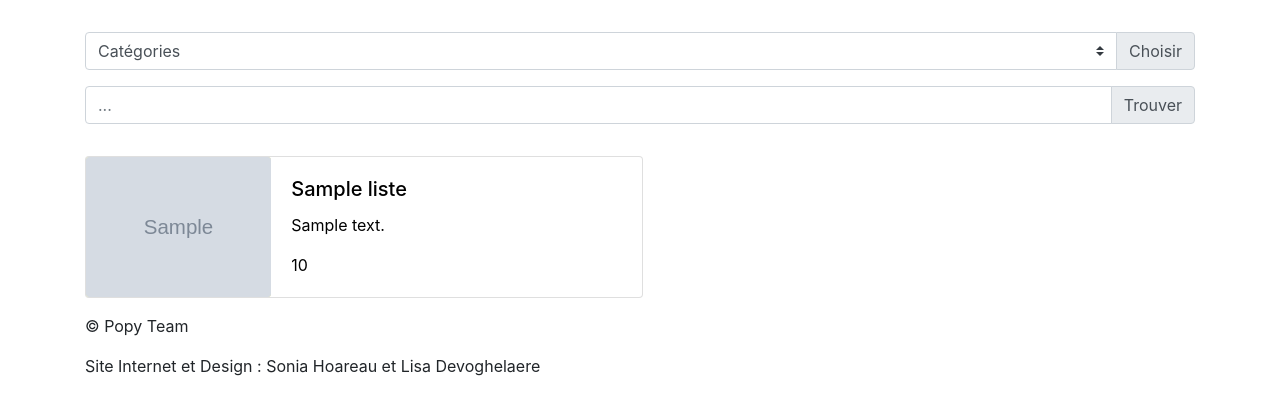
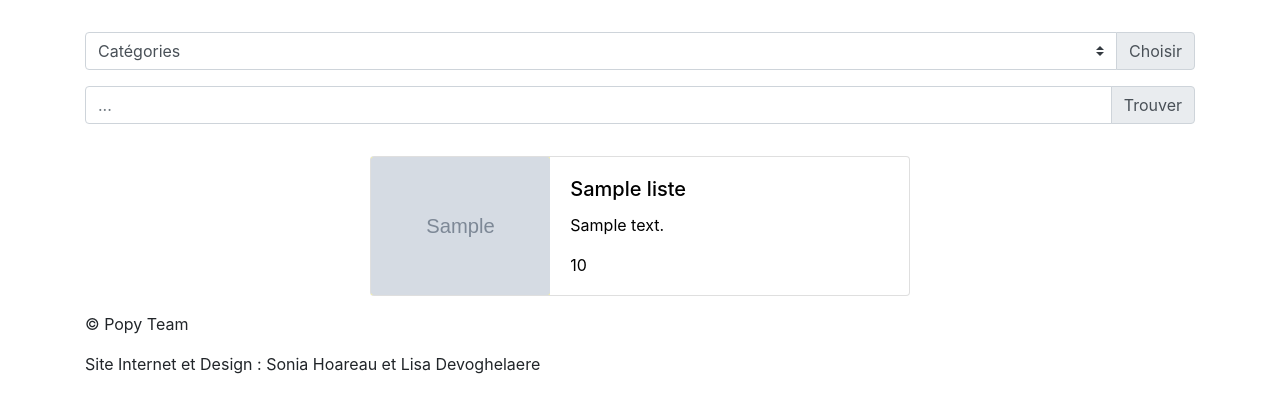
Before and after one commit to LisaDevoghelaere/petites-annonces, a PHP site: template application/template/index.html.twig in a window 1280 px wide. Shown: the part 64-479 px from the top of the page. Run offline with PHP 8.4, Linux system fonts and the light colour scheme; the template is opened without the code that fills it: most values are stand-ins (such as "Sample title", 1, 10 or a date in 2020); some libraries are stand-ins or nearby versions.

Commit message:
dimensions cartes

```diff
--- a/public/css/style.css
+++ b/public/css/style.css
@@ -26,11 +26,16 @@ h1 {
 }
 
 .image-annonce {
-  height: 100%;
+  max-height: 100%;
+  width: auto;
+  max-width: 100%;
+  -webkit-box-sizing: border-box;
+          box-sizing: border-box;
   background-image: url(../media/logo/motif-free.png);
   background-position: center;
   background-repeat: no-repeat;
   background-color: #f5efaa;
+  display: block;
 }
 
 .annonce {
@@ -38,10 +43,44 @@ h1 {
 }
 
 .groupe-annonce {
+  display: -webkit-box;
+  display: -ms-flexbox;
   display: flex;
-  flex-direction: row;
-  align-content: center;
-  justify-content: space-between;
-  flex-wrap: wrap;
+  -webkit-box-orient: horizontal;
+  -webkit-box-direction: normal;
+      -ms-flex-direction: row;
+          flex-direction: row;
+  -ms-flex-line-pack: center;
+      align-content: center;
+  -ms-flex-pack: distribute;
+      justify-content: space-around;
+  -ms-flex-wrap: wrap;
+      flex-wrap: wrap;
+}
+
+.mini-carte {
+  width: 540px;
+  height: 140px;
+}
+
+.div-image, .row-carte {
+  -webkit-box-sizing: border-box;
+          box-sizing: border-box;
+  height: 100%;
+}
+
+.div-image {
+  background-image: url(../media/logo/motif-free.png);
+  background-position: center;
+  background-repeat: no-repeat;
+  background-color: #f5efaa;
+  display: -webkit-box;
+  display: -ms-flexbox;
+  display: flex;
+  -webkit-box-pack: center;
+      -ms-flex-pack: center;
+          justify-content: center;
+  -ms-flex-line-pack: center;
+      align-content: center;
 }
 /*# sourceMappingURL=style.css.map */
```
Also changed, not shown: public/css/style.scss (+23 -1 lines), 1 other file.
